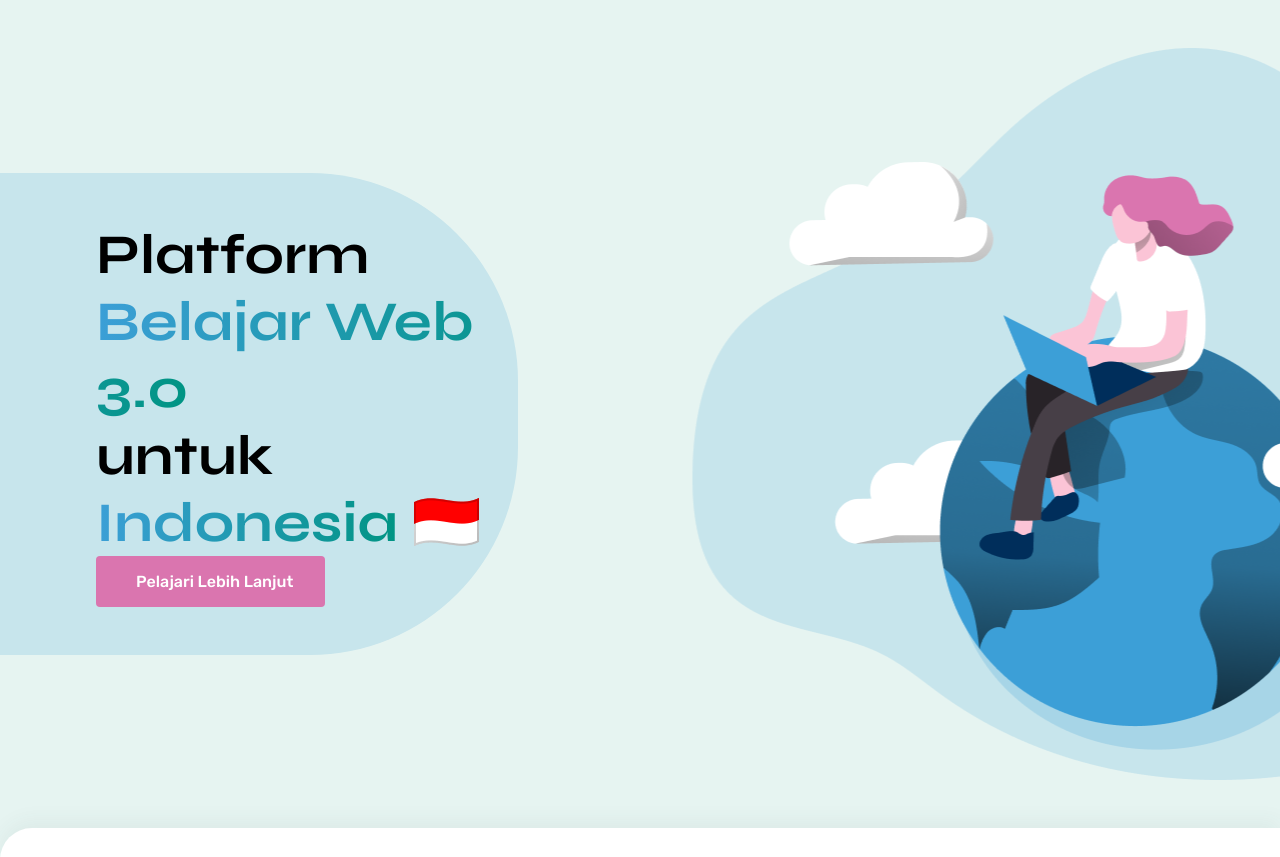
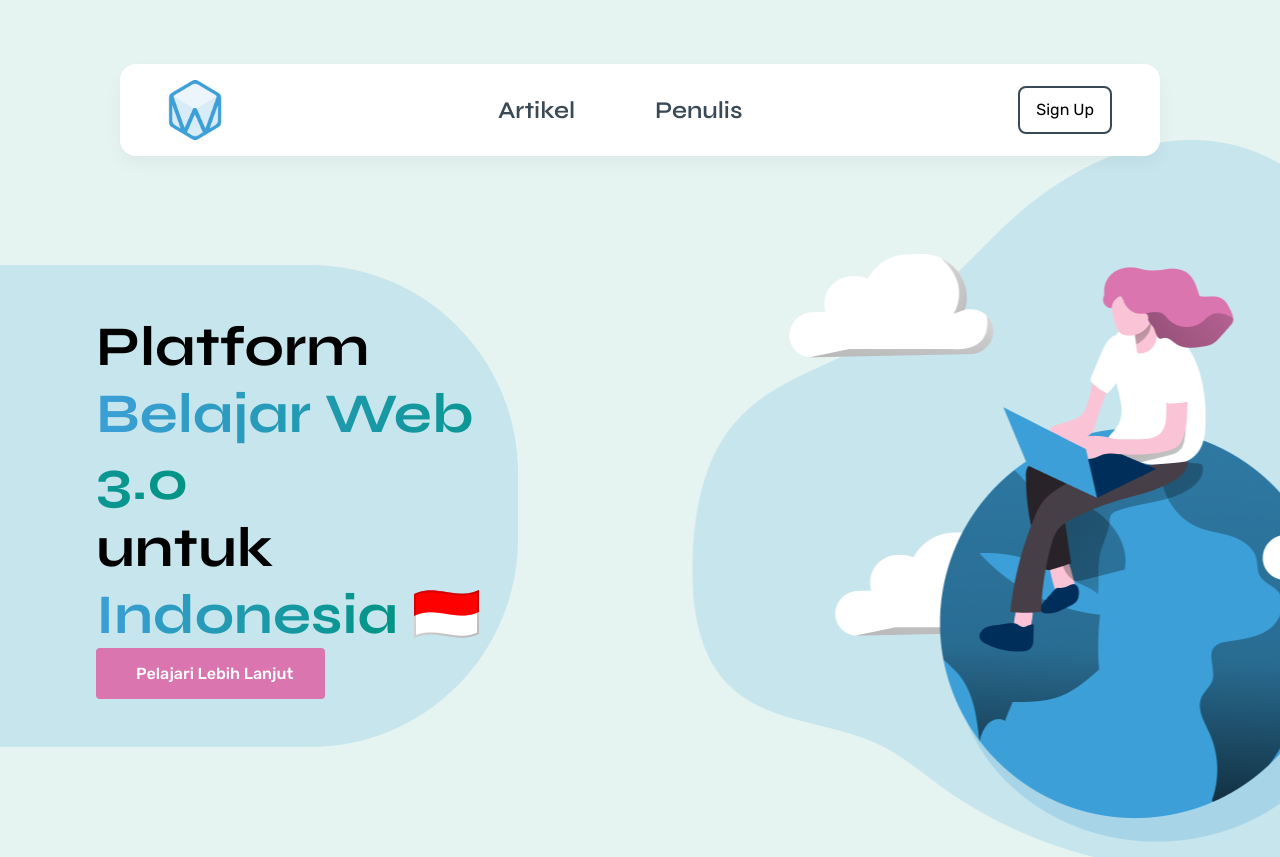
Before and after one commit to youhane/w3b-scholar, a Next.js app: page / in a window 1280 px wide. Shown: the top 857 px of the page. Built offline with nearby package versions, Linux system fonts and the light colour scheme; no server answers.

Commit message:
feat: added navbar and fix auth context

```diff
--- /dev/null
+++ b/components/common/Navbar/Navbar.jsx
@@ -0,0 +1,74 @@
+import Image from "next/image";
+import React, { useContext } from "react";
+import anon from "../../../public/static/assets/anon.png";
+import {
+  SignInButton,
+  ProfileImage,
+  Wrapper,
+  AnchorWrapper,
+  AnchorTag,
+  LogoWrapper,
+} from "./Navbar.styles";
+import { AuthContext } from "../../../context/AuthContext";
+import Link from "next/link";
+import { useRouter } from "next/router";
+
+const NavItem = () => {
+  const user = useContext(AuthContext);
+
+  return (
+    <Wrapper>
+      <LogoWrapper>
+        <Link href="/">
+          <Image
+            src="/static/assets/w3bLogoLight.png"
+            alt="W3B Logo"
+            width="54px"
+            height="60px"
+            layout="fixed"
+          />
+        </Link>
+      </LogoWrapper>
+      <AnchorWrapper>
+        <Link href="/articles">
+          <AnchorTag>Artikel</AnchorTag>
+        </Link>
+        <AnchorTag>Penulis</AnchorTag>
+      </AnchorWrapper>
+      {user === null ? (
+        <Link href="/register">
+          <SignInButton>Sign Up</SignInButton>
+        </Link>
+      ) : (
+        <></>
+      )}
+      {user != null ? (
+        user.photoURL != null ? (
+          <ProfileImage
+            src={user.photoURL}
+            alt="image-alt-text"
+            width={55}
+            height={55}
+          />
+        ) : (
+          <ProfileImage src={anon} alt="anonymus" />
+        )
+      ) : (
+        <></>
+      )}
+    </Wrapper>
+  );
+};
+
+function Navbar() {
+  const location = useRouter();
+  const navbarDisabledPages = ["/login", "/register"];
+
+  if (!navbarDisabledPages.includes(location.pathname)) {
+    return NavItem();
+  } else {
+    return;
+  }
+}
+
+export default Navbar;
--- /dev/null
+++ b/components/common/Navbar/Navbar.styles.js
@@ -0,0 +1,85 @@
+import styled from "styled-components";
+import { COLORS } from "../../../constants/styles";
+import Image from "next/image";
+
+export const Wrapper = styled.div`
+  display: flex;
+  flex-direction: row;
+  align-items: center;
+  justify-content: space-between;
+  padding: 1rem 3rem;
+
+  background: ${COLORS.white};
+  box-shadow: 0px 8px 15px rgba(57, 73, 85, 0.05);
+  border-radius: 1rem;
+
+  margin: 0 7.5rem;
+
+  position: sticky;
+  top: 4rem;
+
+  z-index: 100;
+`;
+
+export const SignInButton = styled.button`
+  font-family: "Rubik";
+  font-style: normal;
+  font-weight: 400;
+  font-size: 16px;
+  line-height: 24px;
+  background: ${(props) => (props.color ? props.color : COLORS.white)};
+  border: 0.15rem;
+  border-style: solid;
+  border-color: ${COLORS.darkGrey};
+  border-radius: 0.5rem;
+  display: flex;
+  padding: 0.6rem 1rem;
+  white-space: nowrap;
+
+  cursor: pointer;
+
+  :hover {
+    background: ${COLORS.lightGrey};
+  }
+
+  span {
+    font-size: 1.2rem;
+    display: flex;
+  }
+
+  @media (max-width: 768px) {
+    font-size: 0.75rem;
+    padding: 0.75rem 1.25rem;
+
+    span {
+      font-size: 1rem;
+    }
+  }
+`;
+
+export const ProfileImage = styled(Image)`
+  border-radius: 50px;
+`;
+
+export const LogoWrapper = styled.div`
+  width: 54px;
+  height: 60px;
+`;
+
+export const AnchorWrapper = styled.div`
+  display: flex;
+  flex-direction: row;
+  justify-content: center;
+  align-items: center;
+  padding: 0px;
+  gap: 80px;
+  cursor: pointer;
+`;
+export const AnchorTag = styled.a`
+  font-family: "Syne";
+  font-style: normal;
+  font-weight: 600;
+  font-size: 24px;
+  line-height: 29px;
+  color: ${COLORS.darkGrey};
+`;
--- a/context/AuthContext.js
+++ b/context/AuthContext.js
@@ -5,12 +5,8 @@ import { onAuthStateChanged } from "firebase/auth";
 const AuthContext = createContext([{}, () => {}]);
 
 function AuthContextProvider({ children }) {
-  const [user, setUser] = useState(() => {
-    const user = auth.currentUser;
-    return user;
-  });
+  const [user, setUser] = useState(null);
 
-  useEffect(() => {
   onAuthStateChanged(auth, (user) => {
     if (user) {
       setUser(user);
@@ -18,7 +14,6 @@ function AuthContextProvider({ children }) {
       setUser(null);
     }
   });
-  }, []);
 
   return <AuthContext.Provider value={user}>{children}</AuthContext.Provider>;
 }
--- a/pages/_app.js
+++ b/pages/_app.js
@@ -1,12 +1,14 @@
 import { GlobalStyles } from "../styles/GlobalStyles";
 import { AuthContextProvider } from "../context/AuthContext";
 import { useState } from "react";
+import Navbar from "../components/common/Navbar/Navbar";
 
 function MyApp({ Component, pageProps }) {
   const user = useState(null);
   return (
     <>
       <AuthContextProvider>
+        <Navbar />
         <Component {...pageProps} />
         <GlobalStyles />
       </AuthContextProvider>
```
Also changed, not shown: components/common/Footer/Footer.jsx (+6 -6 lines), pages/login/index.jsx (+10 -2 lines), public/static/assets/anon.png (added), 1 other file (tests, documents, lock files or other folders). Lines whose indentation alone changed are shown as unchanged.
